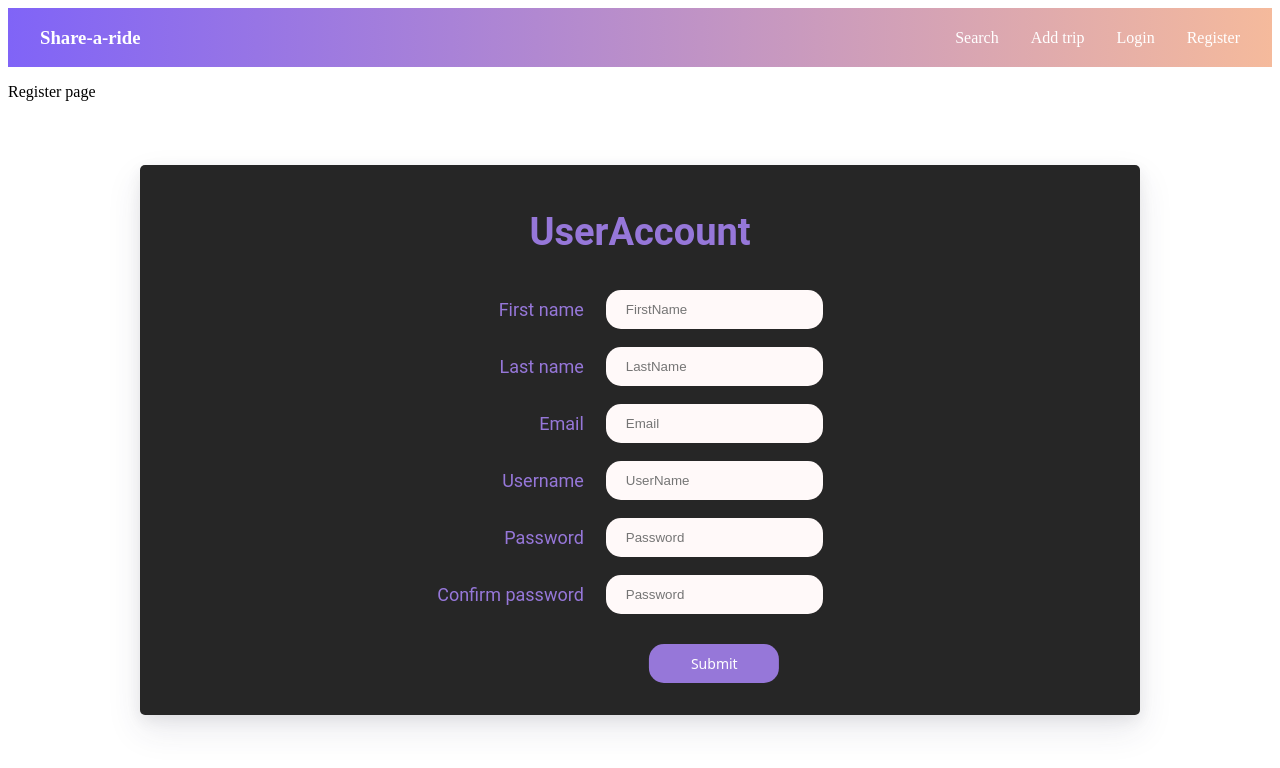
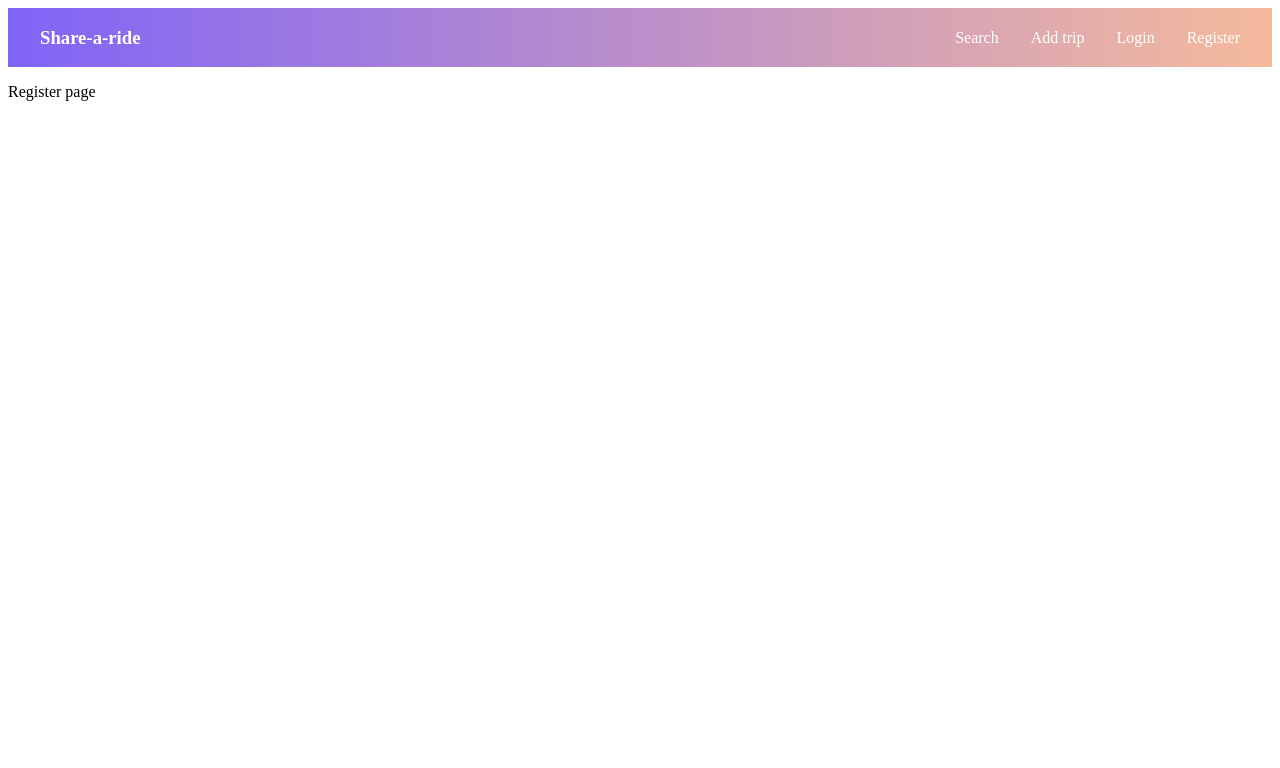
Before and after one commit to theman550/DAT257-K9, a React (Create React App) app in the folder frontend/: page /reg in a window 1280 px wide. Shown: the top 768 px of the page. Built offline with nearby package versions, Linux system fonts and the light colour scheme; a web font is replaced by a local one.

Commit message:
Fixed lint , fixed test component , delete karam and noora task from mine becuse they will do their task

```diff
--- a/frontend/src/App.js
+++ b/frontend/src/App.js
@@ -1,11 +1,11 @@
 import React, { Component } from 'react';
 import { BrowserRouter as Router, Switch, Route } from 'react-router-dom';
 import Addtrip from './components/Addtrip';
-import Login from './components/Login';
-import Form from './components/Form';
 import Navigation from './components/Navigation';
 
 class App extends Component {
+
+
     render() {
         return (
             <Router>
@@ -13,7 +13,6 @@ class App extends Component {
                 <Switch>
                     <Route path="/reg">
                         <p>Register page</p>
-                        <Form />
                     </Route>
                     <Route path="/search">
                         <p> Search page </p>
@@ -24,7 +23,6 @@ class App extends Component {
                     </Route>
                     <Route path="/login">
                         <p>Login page </p>
-                        <Login />
                     </Route>
                     <Route path="/">
                         <p>Home page </p>
--- a/frontend/src/components/Addtrip.js
+++ b/frontend/src/components/Addtrip.js
@@ -82,7 +82,7 @@ form = (props) => {
     <div className="Addtrip">
     <Form onSubmit={props.handleSubmit} className="Form">
        <Icon icon={faMapMarkerAlt} className="icon" />
-       <Input name="origin" placeholder="Origin" className="input"/>
+       <Input  name="origin" placeholder="Origin" className="input"/>
         <Icon icon={faMapMarkerAlt} className="icon" />
         <Input name="destenation" placeholder="Destenation" className="input"/>
         <div className="seats">
@@ -108,7 +108,7 @@ form = (props) => {
         <Input name="time" type="time" className="input"></Input>
         </div>
         <i class="fal fa-bus-alt"></i>
-        <Button type="submit" className="Modal">ADD Ride</Button>
+        <Button data-testid= "add-button" type="submit" className="Modal">ADD Ride</Button>
 
     </Form>
     </div>)
@@ -117,7 +117,7 @@ form = (props) => {
   render(){
    return (
     <div className="SearchGui">
-                <Formik initialValues={{origin:"",destenation:"",seats:"1",date:"",time:""}}
+                <Formik data-testid="form"initialValues={{origin:"",destenation:"",seats:"1",date:"",time:""}}
                      onSubmit={this.onSubmit}
                      render={this.form} />
             </div>)
--- a/frontend/src/components/Form.js
+++ /dev/null
@@ -1,114 +0,0 @@
-import React, { Component } from 'react'
-//import App from '../App'
-import '../style/Form.css'
-
-class Form extends Component {
-
-    constructor(props) {
-        super(props)
-
-        this.state = {
-            firstName: "",
-            lastName: "",
-            userName: "",
-            Email: "",
-            password: "",
-            confirmPassword:""
-        }
-        this.handleSubmit=this.handleSubmit.bind(this)
-    }
-
-    firsthandler = (event) => {
-        this.setState({
-            firstName: event.target.value
-        })
-    }
-    lasthandler = (event) => {
-        this.setState({
-            lastName: event.target.value
-        })
-    }
-    userhandler = (event) => {
-        this.setState({
-            userName: event.target.value
-        })
-    }
-
-    Emailhandler = (event) => {
-        this.setState({
-            Email: event.target.value
-        })
-    }
-
-    passwordhandler = (event) => {
-        this.setState({
-            password: event.target.value
-        })
-    }
-
-    confirmhandler = (event) => {
-        this.setState({
-            confirmPassword: event.target.value
-        })
-    }
-
-    handleSubmit = (event) => {
-        alert(`${this.state.firstName} ${this.state.lastName}  ${this.state.userName}  ${this.state.Email}  ${this.state.password}  ${this.state.confirmPassword} `)
-        console.log(this.state);
-        this.setState({
-            firstName: "",
-            lastName: "",
-            Email: "",
-			userName: "",
-            password: "",
-            confirmPassword: "",
-        })
-     event.preventDefault()
-
-    }
-
-
-    render() {
-        return (<div className="reg">
-            <div>
-
-                <form onSubmit={this.handleSubmit}>
-                    <h1>UserAccount</h1>
-                    <table class="center">
-                        <tr>
-                            <td><label>First name</label></td>
-                            <td><input type="text" value={this.state.firstName} onChange={this.firsthandler} placeholder="FirstName" /></td>
-                        </tr>
-                        <tr>
-                            <td><label>Last name</label></td>
-                            <td><input type="text" value={this.state.lastName} onChange={this.lasthandler} placeholder="LastName" /></td>
-                        </tr>
-                        <tr>
-                            <td><label>Email</label></td>
-                            <td><input type="text" value={this.state.Email} onChange={this.Emailhandler} placeholder="Email" /></td>
-                        </tr>
-                        <tr>
-                            <td><label>Username</label></td>
-                            <td><input type="text" value={this.state.userName} onChange={this.userhandler} placeholder="UserName" /></td>
-                        </tr>
-                        <tr>
-                            <td><label>Password</label></td>
-                            <td><input type="password" value={this.state.password} onChange={this.passwordhandler} placeholder="Password" /></td>
-                        </tr>
-                        <tr>
-                            <td><label>Confirm password</label></td>
-                            <td><input type="password" value={this.state.confirmPassword} onChange={this.confirmhandler} placeholder="Password" /></td>
-                        </tr>
-                        <tr>
-                    <td><label></label></td>
-                        <td><input type="submit" value="Submit" /></td>
-                    </tr>
-                    </table>
-                </form>
-            </div>
-            </div>
-        )
-    }
-}
-
-export default Form
--- a/frontend/src/components/login.js
+++ /dev/null
@@ -1,34 +0,0 @@
-import React, { Component } from 'react';
-
-export default class Login extends Component {
-    render() {
-        return (
-            <form action="" method="post">
-                <h3>Sign In</h3>
-
-                <div className="form-group">
-                    <label>Email address</label>
-                    <input type="email" className="form-control" placeholder="Enter email" />
-                </div>
-
-                <div className="form-group">
-                    <label>Password</label>
-                    <input type="password" className="form-control" placeholder="Enter password" />
-                </div>
-
-                <div className="form-group">
-                    <div className="custom-control custom-checkbox">
-                        <input type="checkbox" className="custom-control-input" id="customCheck1" />
-                        <label className="custom-control-label" htmlFor="customCheck1">Remember me</label>
-                    </div>
-                </div>
-                <button type="submit" className="btn btn-primary btn-block">Submit</button>
-                <p className="forgot-password text-right">
-                    Forgot
-                    {' '}
-                    <a href="#">password?</a>
-                </p>
-            </form>
-        );
-    }
-}
```
Also changed, not shown: 1 other file (tests, documents, lock files or other folders).
